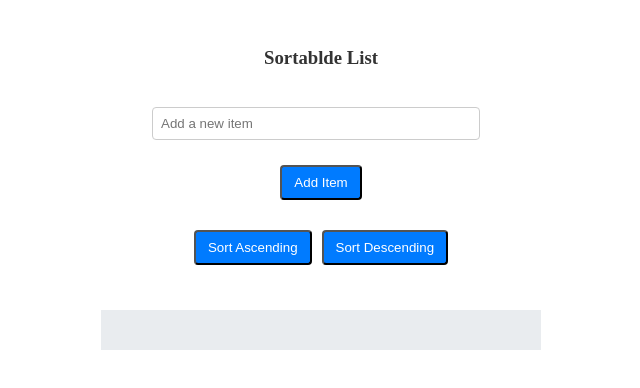
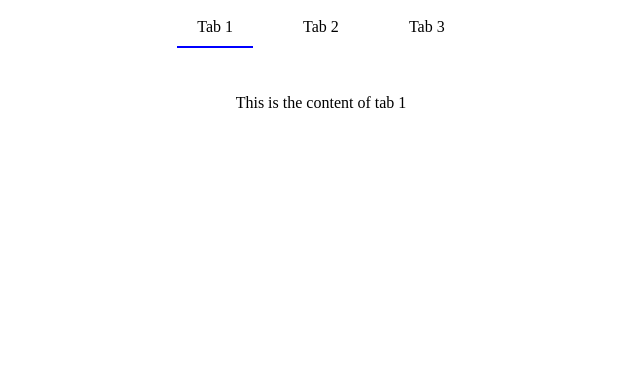
Before and after one commit to Bhupesh-aher/Frontend-machine-coding-round, a React (Vite) app: page / in a window 1280 px wide. Shown: the top 388 px of the page, without its empty margins (319-959 px from the left). Built offline with nearby package versions, Linux system fonts and the light colour scheme.

Commit message:
Tabs Component

```diff
--- a/src/App.jsx
+++ b/src/App.jsx
@@ -1,6 +1,6 @@
 import React from 'react';
 import './index.css';
-import SortableList from './Soratble List/SortableList';
+import TabsCom from './Tabs Component/TabsCom';
 
 
 
@@ -9,7 +9,7 @@ function App() {
 
     return (
       <div className='app'>
-        <SortableList/>
+        <TabsCom/>
       </div>
     )
 }
--- /dev/null
+++ b/src/Tabs Component/Tabs.jsx
@@ -0,0 +1,23 @@
+import React, { useState } from 'react'
+
+
+const Tabs = ({data}) => {
+    const [currentTab, setCurrentTab] = useState(0);
+
+
+    if(data.length === 0) return <div>No Tabs Available</div>
+    return (
+        <div className='tabs-container'>
+            <div className='tabs'>
+                     {data.map((tab, index) => (
+                        <div onClick={() => setCurrentTab(index)} key={index} style={{borderBottom:  currentTab === index ? "2px solid blue": "none", padding: "10px 20px"}}>{tab.title || `Tab ${index + 1}`}</div>
+                ))}
+            </div>
+            <div>
+                <p>{data[currentTab]?.content || "No content available"}</p>
+            </div>
+        </div>
+    )
+}
+
+export default Tabs
--- /dev/null
+++ b/src/Tabs Component/TabsCom.jsx
@@ -0,0 +1,24 @@
+import React from 'react'
+import Tabs from './Tabs'
+import "./style.css"
+
+const TabsCom = () => {
+    const tabsData = [
+        {
+            title: "Tab 1",
+            content: "This is the content of tab 1"
+        },
+        {
+            title: "Tab 2",
+            content: "This is the content of tab 2"
+        },
+        {
+            title: "Tab 3",
+        }
+    ]
+    return (
+            <Tabs data={tabsData}/>
+    )
+}
+
+export default TabsCom
--- /dev/null
+++ b/src/Tabs Component/style.css
@@ -0,0 +1,17 @@
+.tabs-container{
+    display: flex;
+    gap: 30px;
+    flex-direction: column;
+}
+
+
+
+
+.tabs{
+    display: flex;
+    justify-content: center;
+    gap: 30px;
+    border-bottom: black;
+      border: none;
+    cursor: pointer;
+}
```
